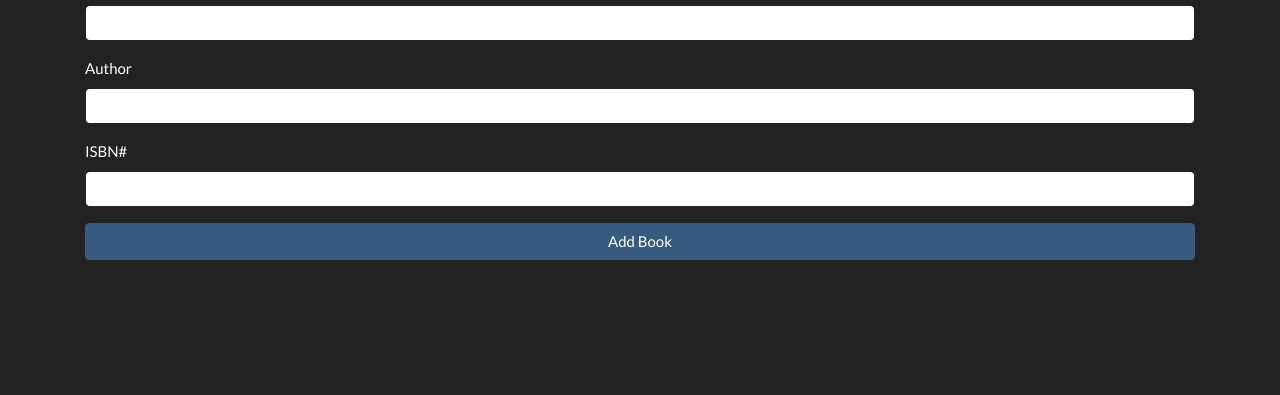
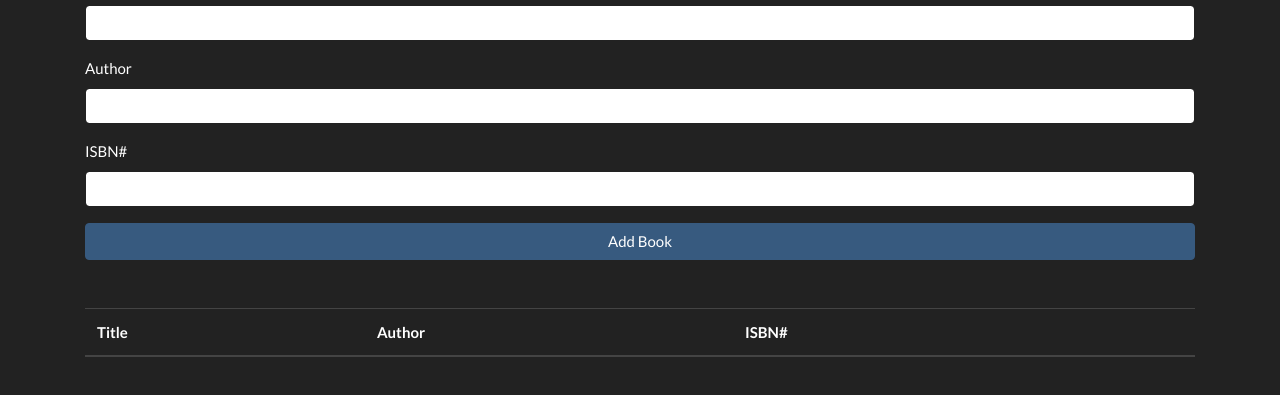
Before and after one commit to vijaygenius123/book_list_js, a plain HTML site: page index.html in a window 1280 px wide. Shown: the part 117-512 px from the top of the page. Drawn offline with Linux system fonts and the light colour scheme.

Commit message:
Added Table

```diff
--- a/index.html
+++ b/index.html
@@ -28,6 +28,21 @@
         <input type="submit" class="btn btn-primary btn-block" value="Add Book">
     </form>
 
+    <table class="table table-striped mt-5">
+        <thead>
+        <tr>
+            <th>Title</th>
+            <th>Author</th>
+            <th>ISBN#</th>
+            <th></th>
+        </tr>
+        </thead>
+        <tbody id="book-list">
+
+        </tbody>
+    </table>
+
+    <script src="app.js"></script>
 </div>
 </body>
 </html>
```
